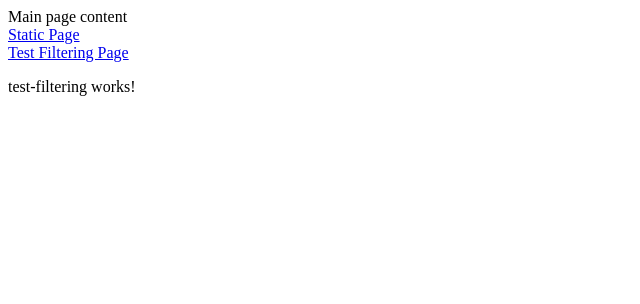
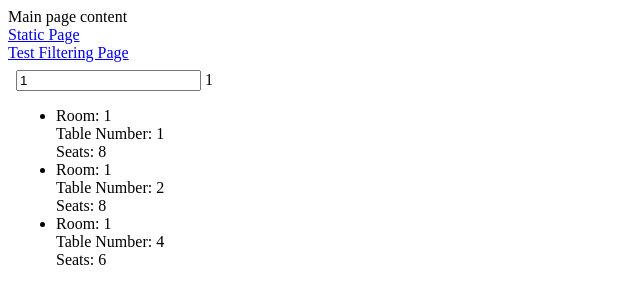
Before and after one commit to thomasgregory-v1/nm_challenge, an Angular app in the folder NM_challenge/: page /test-filtering in a window 1280 px wide. Shown: the top 304 px of the page, without its empty margins (0-640 px from the left). Built offline with nearby package versions, Linux system fonts and the light colour scheme.

Commit message:
filter pipe created

```diff
--- /dev/null
+++ b/NM_challenge/src/app/Interface_Table.ts
@@ -0,0 +1,5 @@
+export interface GameTable{
+    Room: Number;
+    TableNumber: Number;
+    NumberOfSeats: Number;
+}
--- a/NM_challenge/src/app/test-filtering/test-filtering.component.html
+++ b/NM_challenge/src/app/test-filtering/test-filtering.component.html
@@ -1 +1,17 @@
-<p>test-filtering works!</p>
+<html>
+<body>
+    <input type="number" value=1  #room_num/>
+    {{room_num.value}}
+    <ul>
+        <li *ngFor="let table of TableList | roomFilter:room_num.value">
+            <span>
+                Room: {{table.Room}}
+                <br>
+                Table Number: {{table.TableNumber}}
+                <br>
+                Seats: {{table.NumberOfSeats}}
+            </span>
+        </li>
+    </ul>
+</body>
+</html>
--- a/NM_challenge/src/app/test-filtering/test-filtering.component.ts
+++ b/NM_challenge/src/app/test-filtering/test-filtering.component.ts
@@ -1,4 +1,7 @@
-import { Component, OnInit } from '@angular/core';
+import {Pipe, PipeTransform} from '@angular/core';
+import { Component, OnInit, Input } from '@angular/core';
+import { GameTable } from '../Interface_Table'
+import { FormsModule } from '@angular/forms';
 
 @Component({
   selector: 'app-test-filtering',
@@ -7,9 +10,29 @@ import { Component, OnInit } from '@angular/core';
 })
 export class TestFilteringComponent implements OnInit {
 
-  constructor() { }
+  @Input() testinput?: Number
 
-  ngOnInit(): void {
-  }
+  TableList : GameTable[] =[
+    {Room : 1, TableNumber : 1, NumberOfSeats : 8},
+    {Room : 1, TableNumber : 2, NumberOfSeats : 8},
+    {Room : 1, TableNumber : 4, NumberOfSeats : 6},
+    {Room : 2, TableNumber : 1, NumberOfSeats : 4},
+    {Room : 2, TableNumber : 2, NumberOfSeats : 4},
+    {Room : 2, TableNumber : 3, NumberOfSeats : 4},
+    {Room : 3, TableNumber : 1, NumberOfSeats : 2}
+  ]
+
+
+  constructor() {  }
+
+  ngOnInit(): void{ }
 
 }
+
+@Pipe({name:'roomFilter'})
+export class RoomFilterPipe implements PipeTransform {
+  transform(value: GameTable[], roomNumber:string) {
+
+    return value.filter(val=>val.Room == parseInt(roomNumber))
+  }
+}
```
Also changed, not shown: NM_challenge/src/app/app.module.ts (+6 -3 lines).
